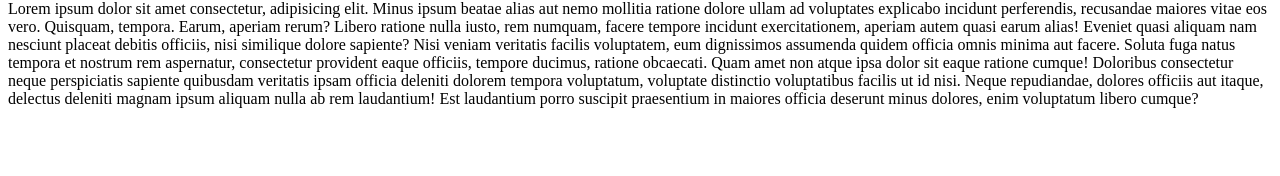
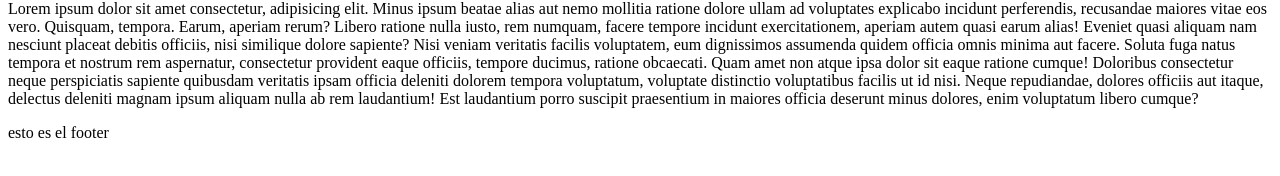
Before and after one commit to alevexler2/gitBranches, a plain HTML site: page index.html in a window 1280 px wide. Shown: the part 80-256 px from the top of the page. Drawn offline with Linux system fonts and the light colour scheme.

Commit message:
el-footer-fue-modificado

```diff
--- a/index.html
+++ b/index.html
@@ -14,5 +14,9 @@
   Quam amet non atque ipsa dolor sit eaque ratione cumque! Doloribus consectetur neque perspiciatis sapiente quibusdam veritatis ipsam officia deleniti dolorem tempora voluptatum, voluptate distinctio voluptatibus facilis ut id nisi.
   Neque repudiandae, dolores officiis aut itaque, delectus deleniti magnam ipsum aliquam nulla ab rem laudantium! Est laudantium porro suscipit praesentium in maiores officia deserunt minus dolores, enim voluptatum libero cumque?
   </p>
+  <footer>
+    <p>
+      esto es el footer
+    </p>
+  </footer>
 </body>
-</html>
```
